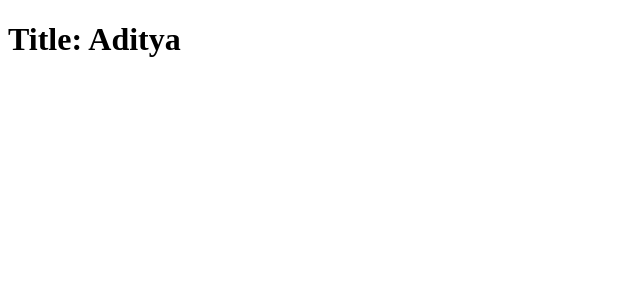
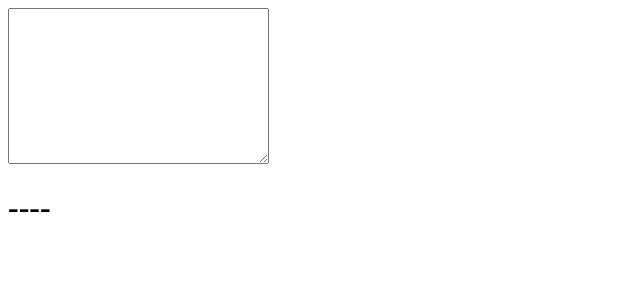
Before and after one commit to drumsapkota/prod_react, a React (Create React App) app: page / in a window 1280 px wide. Shown: the top 300 px of the page, without its empty margins (0-640 px from the left). Built offline with nearby package versions, Linux system fonts and the light colour scheme.

Commit message:
Reacts synthetic event system

```diff
--- a/src/App.js
+++ b/src/App.js
@@ -1,25 +1,38 @@
 import React from 'react';
 
 class App extends React.Component{
+  constructor() {
+    super();
+    this.state = {currentEvent: '----'}
+    this.update = this.update.bind(this)
+  }
+  update(e){
+    this.setState({currentEvent:e.type})
+  }
   render(){
     return (<div>
-              <Title text="Aditya"/>
+              <textarea
+              onKeyPress = {this.update}
+              onCut ={this.update}
+              onCopy = {this.update}
+              onPaste = {this.update}
+              onFocus = {this.update}
+              onBlur = {this.update}
+              onDoubleClick = {this.update}
+              onTouchStart={this.update}
+              onTouchMove={this.update}
+              onTouchEnd = {this.update}
+              cols="30"
+              rows="10"
+              />
+              <h1>{this.state.currentEvent}</h1>
             </div>)
   }
 }
 
 
-const Title = (props) => <h1>Title: {props.text}</h1>
 
-Title.propTypes = {
-  text(props, propName, component){
-    if(!(propName in props)){
-      return new Error(`missing ${propName}`)
-    }
-    if(props[propName].length < 6){
-      return new Error(`${propName} is too short`)
-    }
-  }
-}
+
+
 
 export default App
```
